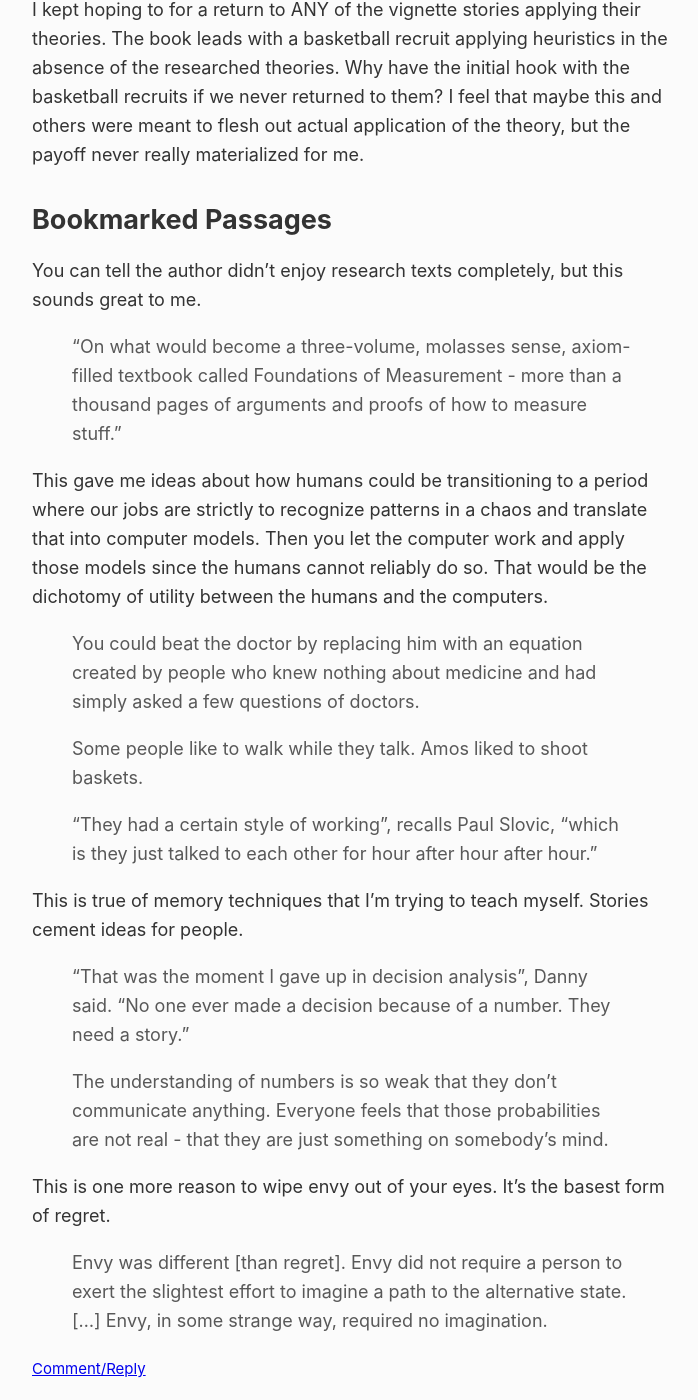
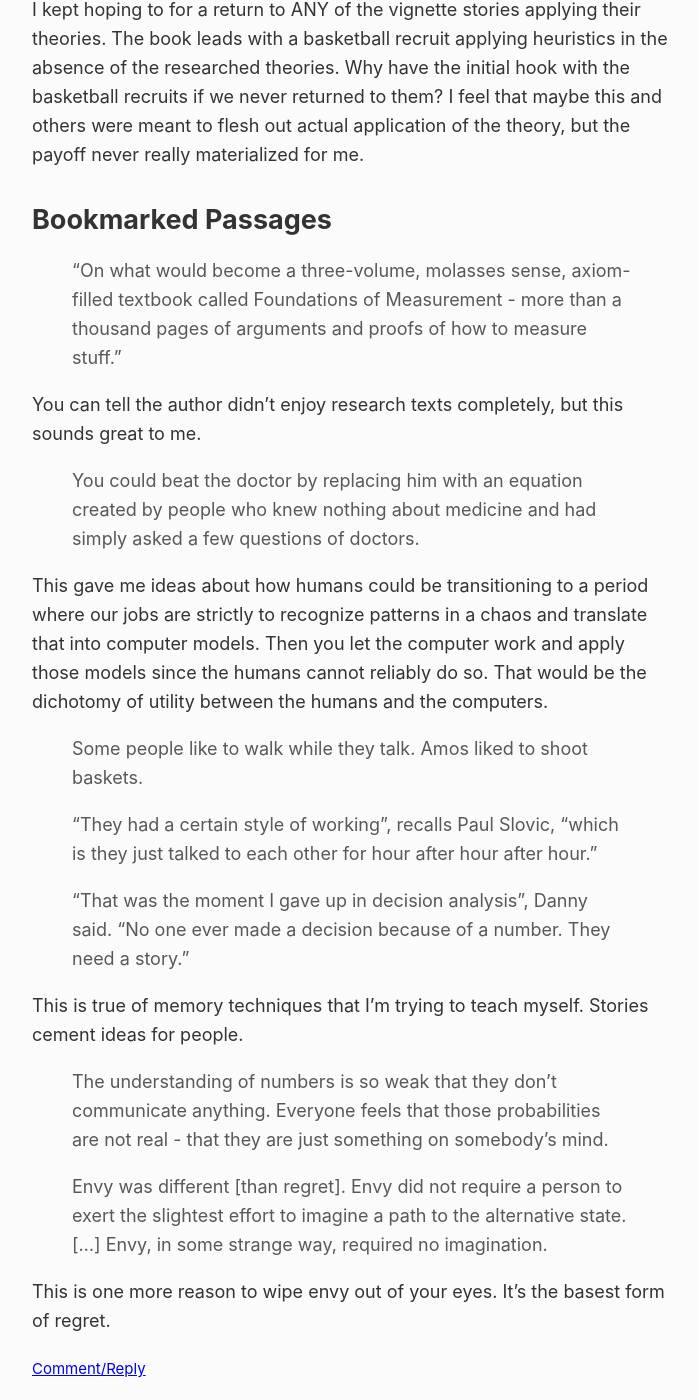
Before and after one commit to joshbeckman/andjosh.github.io, a Jekyll site: the page built from _posts/2017-01-01-after-reading-the-undoing-project.md, in a window 1280 px wide and 1400 px high, scrolled down 958 px. Shown: the whole window, without its empty margins (288-986 px from the left). Built offline with Jekyll 4.4.1, drawn with Linux system fonts in a browser that asks for light colours.

Commit message:
Move around quotes and thoughts on quotes

```diff
--- a/_posts/2017-01-01-after-reading-the-undoing-project.md
+++ b/_posts/2017-01-01-after-reading-the-undoing-project.md
@@ -18,20 +18,24 @@ I kept hoping to for a return to ANY of the vignette stories applying their theo
 
 ## Bookmarked Passages
 
-You can tell the author didn't enjoy research texts completely, but this sounds great to me.
 > "On what would become a three-volume, molasses sense, axiom-filled textbook called Foundations of Measurement - more than a thousand pages of arguments and proofs of how to measure stuff."
 
+You can tell the author didn't enjoy research texts completely, but this sounds great to me.
+
+> You could beat the doctor by replacing him with an equation created by people who knew nothing about medicine and had simply asked a few questions of doctors.
+
 This gave me ideas about how humans could be transitioning to a period where our jobs are strictly to recognize patterns in a chaos and translate that into computer models. Then you let the computer work and apply those models since the humans cannot reliably do so. That would be the dichotomy of utility between the humans and the computers.
-> You could beat the doctor by replacing him with an equation created by people who knew nothing about medicine and had simply asked a few questions of doctors.
 
 > Some people like to walk while they talk. Amos liked to shoot baskets.
 
 > "They had a certain style of working", recalls Paul Slovic, "which is they just talked to each other for hour after hour after hour."
 
+> "That was the moment I gave up in decision analysis", Danny said. "No one ever made a decision because of a number. They need a story."
+
 This is true of memory techniques that I'm trying to teach myself. Stories cement ideas for people.
-> "That was the moment I gave up in decision analysis", Danny said. "No one ever made a decision because of a number. They need a story."
 
 > The understanding of numbers is so weak that they don't communicate anything. Everyone feels that those probabilities are not real - that they are just something on somebody's mind.
 
+> Envy was different [than regret]. Envy did not require a person to exert the slightest effort to imagine a path to the alternative state. [...] Envy, in some strange way, required no imagination.
+
 This is one more reason to wipe envy out of your eyes. It's the basest form of regret.
-> Envy was different [than regret]. Envy did not require a person to exert the slightest effort to imagine a path to the alternative state. [...] Envy, in some strange way, required no imagination.
```
